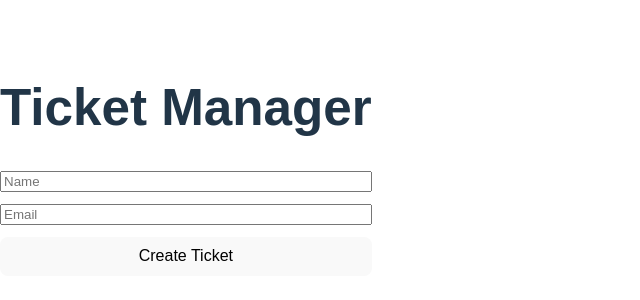
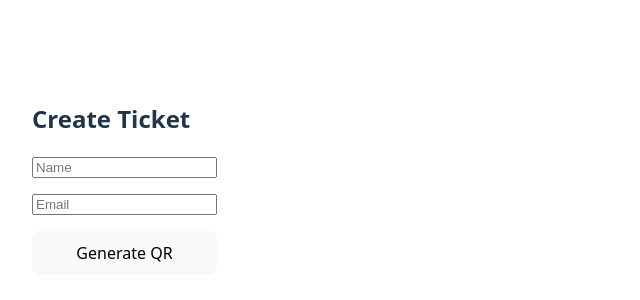
Before and after one commit to 3xcc/ticket-frontend, a React (Vite) app: page / in a window 1280 px wide. Shown: the part 222-522 px from the top of the page, without its empty margins (0-640 px from the left). Built offline with nearby package versions, Linux system fonts and the light colour scheme.

Commit message:
Wire createTicket API to Home form + QR preview

```diff
--- a/package.json
+++ b/package.json
@@ -10,13 +10,16 @@
     "preview": "vite preview"
   },
   "dependencies": {
+    "html5-qrcode": "^2.3.8",
     "react": "^19.1.1",
-    "react-dom": "^19.1.1"
+    "react-dom": "^19.1.1",
+    "react-router-dom": "^7.8.2"
   },
   "devDependencies": {
     "@eslint/js": "^9.33.0",
     "@types/react": "^19.1.10",
     "@types/react-dom": "^19.1.7",
+    "@types/react-router-dom": "^5.3.3",
     "@vitejs/plugin-react": "^5.0.0",
     "eslint": "^9.33.0",
     "eslint-plugin-react-hooks": "^5.2.0",
--- a/src/App.tsx
+++ b/src/App.tsx
@@ -1,7 +1,16 @@
+import { BrowserRouter as Router, Routes, Route } from "react-router-dom";
 import Home from "./pages/Home";
+import Scan from "./pages/Scan";
 
 function App() {
-  return <Home />;
+  return (
+    <Router>
+      <Routes>
+        <Route path="/" element={<Home />} />
+        <Route path="/scan" element={<Scan />} />
+      </Routes>
+    </Router>
+  );
 }
 
 export default App;
--- a/src/components/QRPreview.tsx
+++ b/src/components/QRPreview.tsx
@@ -2,11 +2,11 @@ type Props = {
   qr: string;
 };
 
-export default function QRPreview({ qr }: Props) {
+export default function QRPreview({ qr }: { qr: string }) {
   return (
     <div style={{ marginTop: 20 }}>
-      <h2>Your QR Code</h2>
-      <img src={qr} alt="Ticket QR" />
+      <h3>Your Ticket QR:</h3>
+      <img src={qr} alt="Ticket QR" style={{ width: "100%" }} />
     </div>
   );
 }
--- a/src/pages/Home.tsx
+++ b/src/pages/Home.tsx
@@ -1,33 +1,57 @@
 import { useState } from "react";
-import TicketForm from "../components/TicketForm";
-import QRPreview from "../components/QRPreview";
 import { createTicket } from "../api/tickets";
 
 export default function Home() {
-  const [qr, setQr] = useState<string | null>(null);
-  const [loading, setLoading] = useState(false);
-  const [error, setError] = useState<string | null>(null);
+  const [formData, setFormData] = useState({
+    name: "",
+    email: "",
+  });
 
-  const handleSubmit = async (name: string, email: string) => {
-    setLoading(true);
-    setError(null);
-    setQr(null);
+  const [qrCode, setQrCode] = useState<string | null>(null);
+
+  const handleChange = (e: React.ChangeEvent<HTMLInputElement>) => {
+    setFormData({ ...formData, [e.target.name]: e.target.value });
+  };
+
+  const handleSubmit = async (e: React.FormEvent) => {
+    e.preventDefault();
     try {
-      const data = await createTicket({ name, email });
-      setQr(data.qr);
-    } catch (err: any) {
-      setError(err.message || "Request failed");
-    } finally {
-      setLoading(false);
+      const response = await createTicket(formData);
+      setQrCode(response.qr); // assumes backend returns { qr: string }
+    } catch (err) {
+      console.error("Ticket creation failed:", err);
     }
   };
 
   return (
-    <main style={{ maxWidth: 500, margin: "40px auto", fontFamily: "sans-serif" }}>
-      <h1>Ticket Manager</h1>
-      <TicketForm onSubmit={handleSubmit} loading={loading} />
-      {error && <p style={{ color: "red" }}>{error}</p>}
-      {qr && <QRPreview qr={qr} />}
-    </main>
+    <div style={{ padding: "2rem" }}>
+      <h2>Create Ticket</h2>
+      <form onSubmit={handleSubmit} style={{ display: "flex", flexDirection: "column", gap: "1rem", maxWidth: "400px" }}>
+        <input
+          type="text"
+          name="name"
+          placeholder="Name"
+          value={formData.name}
+          onChange={handleChange}
+          required
+        />
+        <input
+          type="email"
+          name="email"
+          placeholder="Email"
+          value={formData.email}
+          onChange={handleChange}
+          required
+        />
+        <button type="submit">Generate QR</button>
+      </form>
+
+      {qrCode && (
+        <div style={{ marginTop: "2rem" }}>
+          <h3>Your Ticket QR:</h3>
+          <img src={qrCode} alt="Ticket QR" style={{ width: "200px" }} />
+        </div>
+      )}
+    </div>
   );
 }
--- /dev/null
+++ b/src/pages/Scan.tsx
@@ -0,0 +1,41 @@
+import { useEffect, useState } from "react";
+import { Html5QrcodeScanner } from "html5-qrcode";
+
+export default function Scan() {
+  const [result, setResult] = useState("");
+
+  useEffect(() => {
+    const scanner = new Html5QrcodeScanner(
+      "scanner", // element ID
+      { fps: 10, qrbox: 250 }, // config
+      false // verbose mode off
+    );
+
+    scanner.render(
+      (decodedText: string) => {
+        setResult(decodedText);
+        scanner.clear().catch((err) => console.error("Failed to clear scanner", err));
+      },
+      (errorMessage: string) => {
+        console.warn("Scan error:", errorMessage);
+      }
+    );
+
+    return () => {
+      scanner.clear().catch((err) => console.error("Cleanup failed", err));
+    };
+  }, []);
+
+  return (
+    <div style={{ padding: "2rem" }}>
+      <h2>Scan Ticket</h2>
+      <div id="scanner" style={{ width: "100%", maxWidth: "400px", margin: "auto" }} />
+      {result && (
+        <div style={{ marginTop: "2rem", background: "#3d3d3dff", padding: "1rem", borderRadius: "8px" }}>
+          <h3>QR Result:</h3>
+          <pre>{result}</pre>
+        </div>
+      )}
+    </div>
+  );
+}
```
Also changed, not shown: 2 other files (tests, documents, lock files or other folders).
